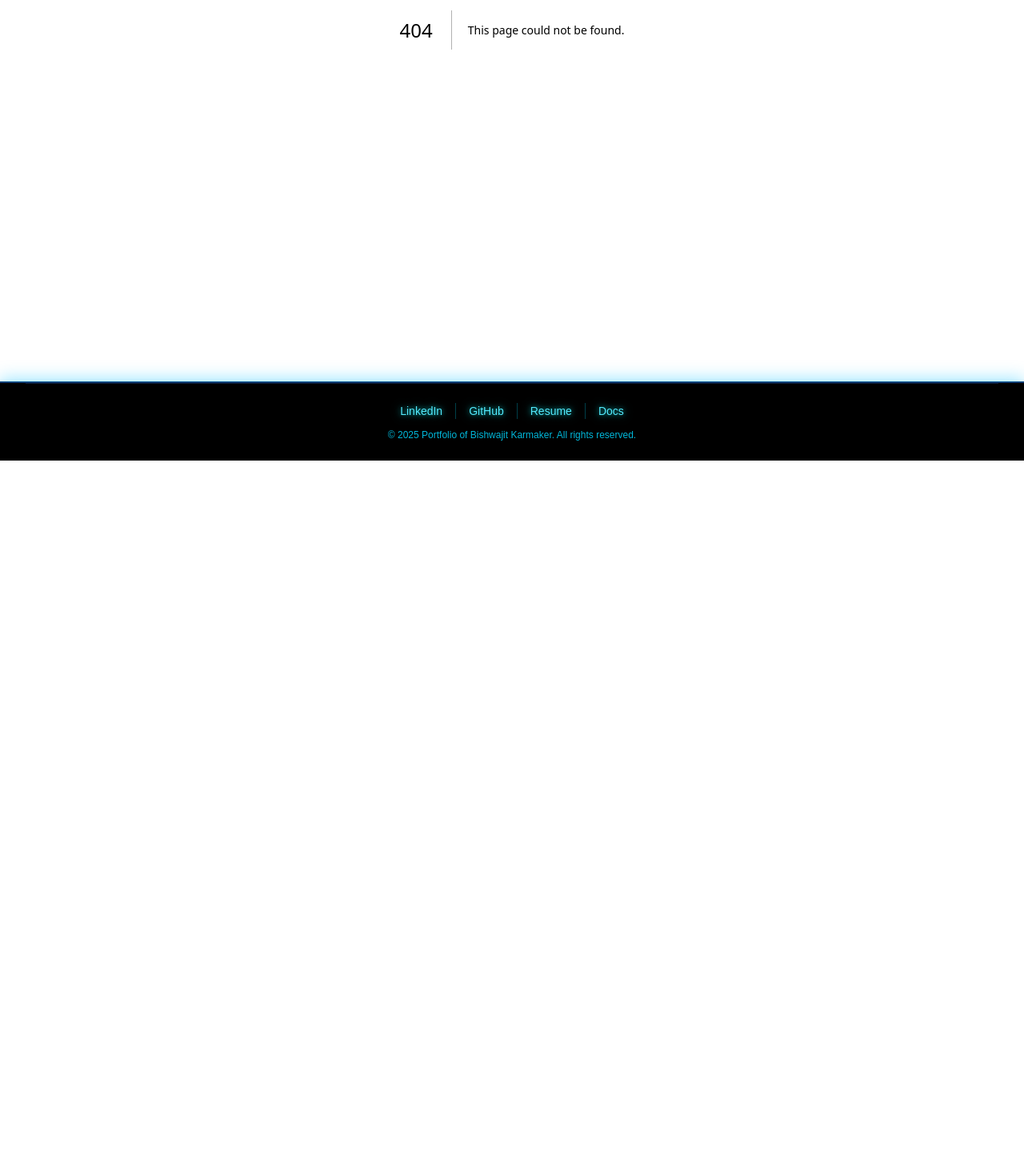
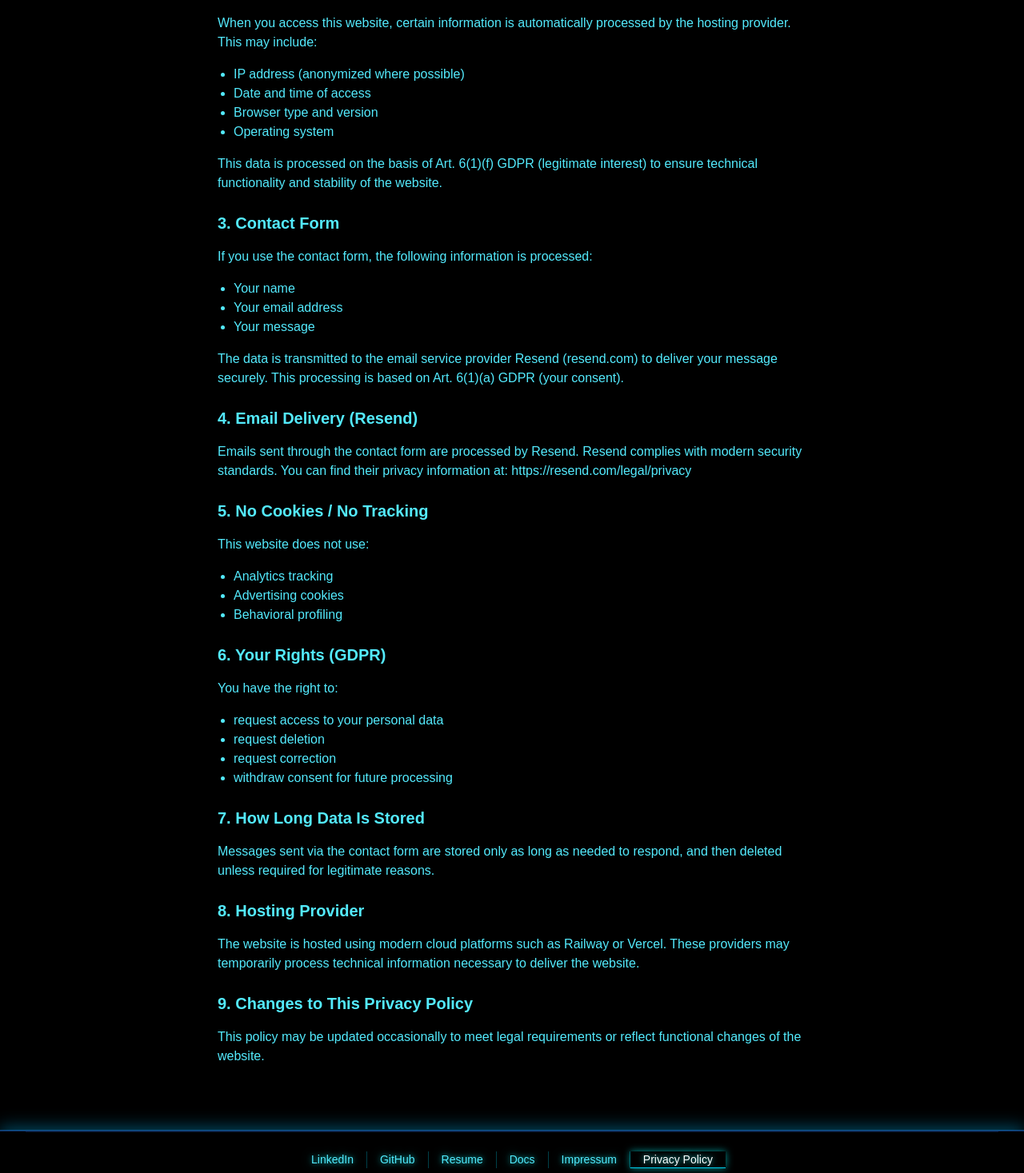
Before and after one commit to Bishwajit93/portfolio-frontend, a Next.js app: page /privacy in a window 1280 px wide. Before the commit this address had no page. Shown: the part 443-1910 px from the top of the page at 80% size. Before the commit the page ends 1019 px from the top, so only its background shows below. Built offline with nearby package versions, Linux system fonts and the light colour scheme.

Commit message:
impressum and datenschutz page

```diff
--- /dev/null
+++ b/src/app/impressum/page.tsx
@@ -0,0 +1,46 @@
+export default function ImpressumPage() {
+  return (
+    <main className="max-w-3xl mx-auto px-4 py-10 text-cyan-300 space-y-4">
+      <h1 className="text-3xl font-bold mb-6">Impressum</h1>
+
+      <p>
+        Angaben gemäß § 5 TMG und Verantwortlich für den Inhalt nach § 18 Abs. 2 MStV:
+      </p>
+
+      <p>
+        <strong>Bishwajit Karmaker</strong><br />
+        Wönnichstraße 03<br />
+        10317 Berlin<br />
+        Deutschland
+      </p>
+
+      <p>
+        <strong>Kontakt:</strong><br />
+        E-Mail: contact@abdullahstack.com
+      </p>
+
+      <h2 className="text-xl font-semibold mt-6">Haftung für Inhalte</h2>
+      <p>
+        Die Inhalte dieser Website wurden mit größter Sorgfalt erstellt. Für die
+        Richtigkeit, Vollständigkeit und Aktualität der Inhalte kann jedoch keine
+        Gewähr übernommen werden. Als Diensteanbieter bin ich gemäß § 7 Abs.1 TMG
+        für eigene Inhalte auf diesen Seiten verantwortlich.
+      </p>
+
+      <h2 className="text-xl font-semibold mt-6">Haftung für Links</h2>
+      <p>
+        Diese Website enthält Links zu externen Webseiten Dritter, auf deren Inhalte
+        ich keinen Einfluss habe. Deshalb kann ich für diese fremden Inhalte auch keine
+        Gewähr übernehmen. Für die Inhalte der verlinkten Seiten ist stets der jeweilige
+        Anbieter oder Betreiber verantwortlich.
+      </p>
+
+      <h2 className="text-xl font-semibold mt-6">Urheberrecht</h2>
+      <p>
+        Die durch den Seitenbetreiber erstellten Inhalte und Werke auf diesen Seiten
+        unterliegen dem deutschen Urheberrecht. Beiträge Dritter sind als solche
+        gekennzeichnet.
+      </p>
+    </main>
+  );
+}
--- /dev/null
+++ b/src/app/privacy/page.tsx
@@ -0,0 +1,97 @@
+export default function PrivacyPolicyPage() {
+  return (
+    <main className="max-w-3xl mx-auto px-4 py-10 text-cyan-300 space-y-4">
+      <h1 className="text-3xl font-bold mb-6">Privacy Policy</h1>
+
+      <p>
+        This privacy policy explains how personal data is processed when you visit
+        this website (abdullahstack.com). I take data protection very seriously
+        and handle all personal information in accordance with the General Data
+        Protection Regulation (GDPR).
+      </p>
+
+      <h2 className="text-xl font-semibold mt-6">1. Responsible Person</h2>
+      <p>
+        Name: <strong>Bishwajit Karmaker</strong><br />
+        Address: Wönnichstraße 03, 10317 Berlin, Germany<br />
+        Email: contact@abdullahstack.com
+      </p>
+
+      <h2 className="text-xl font-semibold mt-6">2. Data Collected When Visiting This Website</h2>
+      <p>
+        When you access this website, certain information is automatically processed
+        by the hosting provider. This may include:
+      </p>
+      <ul className="list-disc ml-5">
+        <li>IP address (anonymized where possible)</li>
+        <li>Date and time of access</li>
+        <li>Browser type and version</li>
+        <li>Operating system</li>
+      </ul>
+      <p>
+        This data is processed on the basis of Art. 6(1)(f) GDPR (legitimate interest)
+        to ensure technical functionality and stability of the website.
+      </p>
+
+      <h2 className="text-xl font-semibold mt-6">3. Contact Form</h2>
+      <p>
+        If you use the contact form, the following information is processed:
+      </p>
+      <ul className="list-disc ml-5">
+        <li>Your name</li>
+        <li>Your email address</li>
+        <li>Your message</li>
+      </ul>
+      <p>
+        The data is transmitted to the email service provider Resend
+        (resend.com) to deliver your message securely.
+        This processing is based on Art. 6(1)(a) GDPR (your consent).
+      </p>
+
+      <h2 className="text-xl font-semibold mt-6">4. Email Delivery (Resend)</h2>
+      <p>
+        Emails sent through the contact form are processed by Resend.
+        Resend complies with modern security standards. You can find their
+        privacy information at: https://resend.com/legal/privacy
+      </p>
+
+      <h2 className="text-xl font-semibold mt-6">5. No Cookies / No Tracking</h2>
+      <p>
+        This website does not use:
+      </p>
+      <ul className="list-disc ml-5">
+        <li>Analytics tracking</li>
+        <li>Advertising cookies</li>
+        <li>Behavioral profiling</li>
+      </ul>
+
+      <h2 className="text-xl font-semibold mt-6">6. Your Rights (GDPR)</h2>
+      <p>You have the right to:</p>
+      <ul className="list-disc ml-5">
+        <li>request access to your personal data</li>
+        <li>request deletion</li>
+        <li>request correction</li>
+        <li>withdraw consent for future processing</li>
+      </ul>
+
+      <h2 className="text-xl font-semibold mt-6">7. How Long Data Is Stored</h2>
+      <p>
+        Messages sent via the contact form are stored only as long as needed
+        to respond, and then deleted unless required for legitimate reasons.
+      </p>
+
+      <h2 className="text-xl font-semibold mt-6">8. Hosting Provider</h2>
+      <p>
+        The website is hosted using modern cloud platforms such as Railway or Vercel.
+        These providers may temporarily process technical information necessary
+        to deliver the website.
+      </p>
+
+      <h2 className="text-xl font-semibold mt-6">9. Changes to This Privacy Policy</h2>
+      <p>
+        This policy may be updated occasionally to meet legal requirements or reflect
+        functional changes of the website.
+      </p>
+    </main>
+  );
+}
--- a/src/components/Footer.tsx
+++ b/src/components/Footer.tsx
@@ -4,10 +4,9 @@ import { usePathname } from "next/navigation";
 import Link from "next/link";
 import { motion } from "framer-motion";
 
-
-
 export default function Footer() {
   const pathname = usePathname();
+
   return (
     <motion.footer
       initial={{ y: 80, opacity: 0 }}
@@ -15,9 +14,11 @@ export default function Footer() {
       transition={{ duration: 0.6, ease: "easeOut" }}
       className="hidden md:block w-full bg-black text-cyan-300 border-t border-blue-500/40 shadow-md"
     >
-      {/* INNER glowing border box, like header */}
+      {/* INNER glowing border box */}
       <div className="max-w-7xl mx-auto px-4 sm:px-6 lg:px-8 border-t border-blue-500/40 shadow-[0_-4px_20px_rgba(0,191,255,0.4)]">
         <div className="py-6 text-center space-y-3 border-t border-blue-500/20">
+
+          {/* MAIN NAV LINKS */}
           <div className="flex justify-center flex-wrap text-sm font-medium divide-x divide-cyan-400/30">
             <a
               href="https://www.linkedin.com/in/bishwajit-karmaker/"
@@ -35,6 +36,7 @@ export default function Footer() {
             >
               GitHub
             </a>
+
             <Link
               href="/resume"
               className={`px-4 glow-text transition duration-300 ${
@@ -45,6 +47,7 @@ export default function Footer() {
             >
               Resume
             </Link>
+
             <Link
               href="/docs"
               className={`px-4 glow-text transition duration-300 ${
@@ -55,11 +58,36 @@ export default function Footer() {
             >
               Docs
             </Link>
+
+            {/* NEW — IMPRESSUM */}
+            <Link
+              href="/impressum"
+              className={`px-4 glow-text transition duration-300 ${
+                pathname === "/impressum"
+                  ? "text-white border-b border-cyan-400 shadow-[0_0_10px_rgba(0,255,255,0.6)]"
+                  : "text-cyan-300 hover:text-white hover:shadow-[0_0_6px_rgba(0,255,255,0.4)]"
+              }`}
+            >
+              Impressum
+            </Link>
+
+            {/* NEW — PRIVACY POLICY */}
+            <Link
+              href="/privacy"
+              className={`px-4 glow-text transition duration-300 ${
+                pathname === "/privacy"
+                  ? "text-white border-b border-cyan-400 shadow-[0_0_10px_rgba(0,255,255,0.6)]"
+                  : "text-cyan-300 hover:text-white hover:shadow-[0_0_6px_rgba(0,255,255,0.4)]"
+              }`}
+            >
+              Privacy Policy
+            </Link>
           </div>
-            <p className="text-xs text-cyan-500">
-              &copy; {new Date().getFullYear()} Portfolio of Bishwajit Karmaker. All rights reserved.
-            </p>
-          </div>
+
+          <p className="text-xs text-cyan-500">
+            &copy; {new Date().getFullYear()} Portfolio of Bishwajit Karmaker. All rights reserved.
+          </p>
+        </div>
       </div>
     </motion.footer>
   );
```
